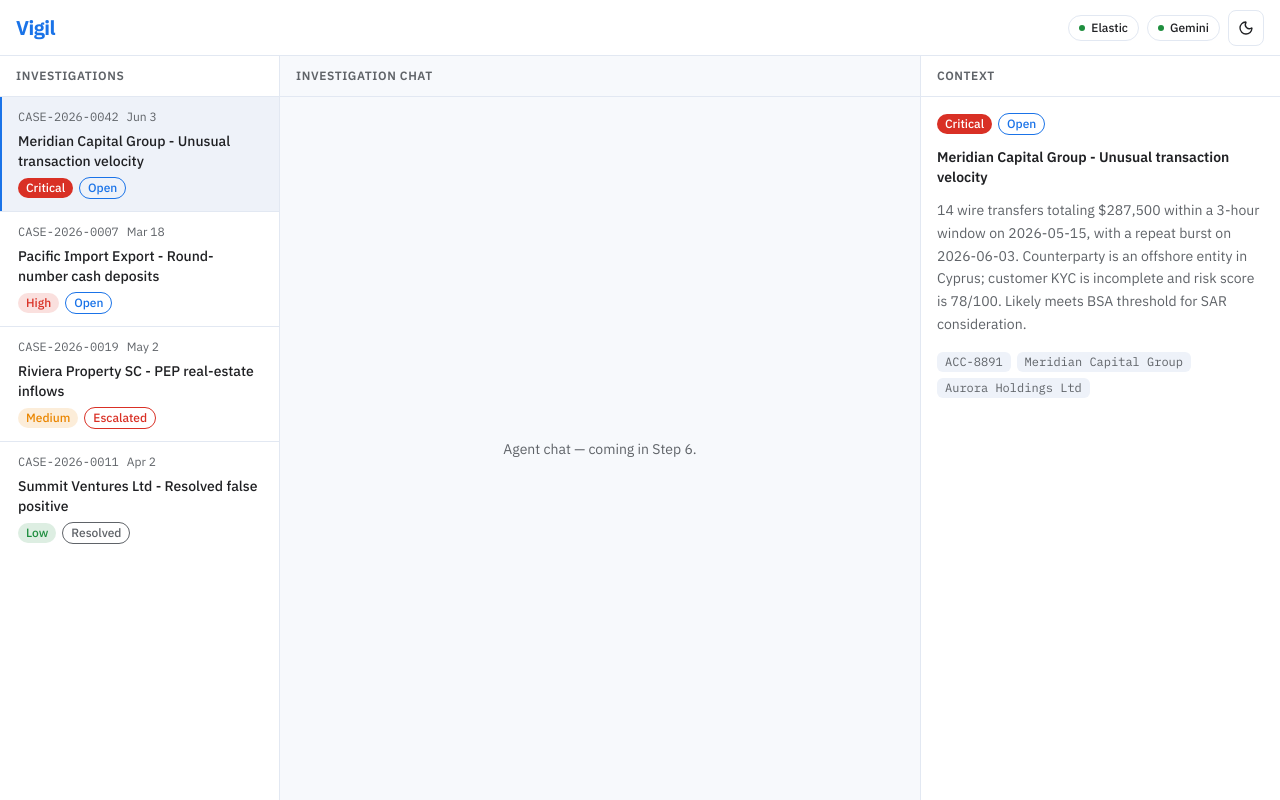
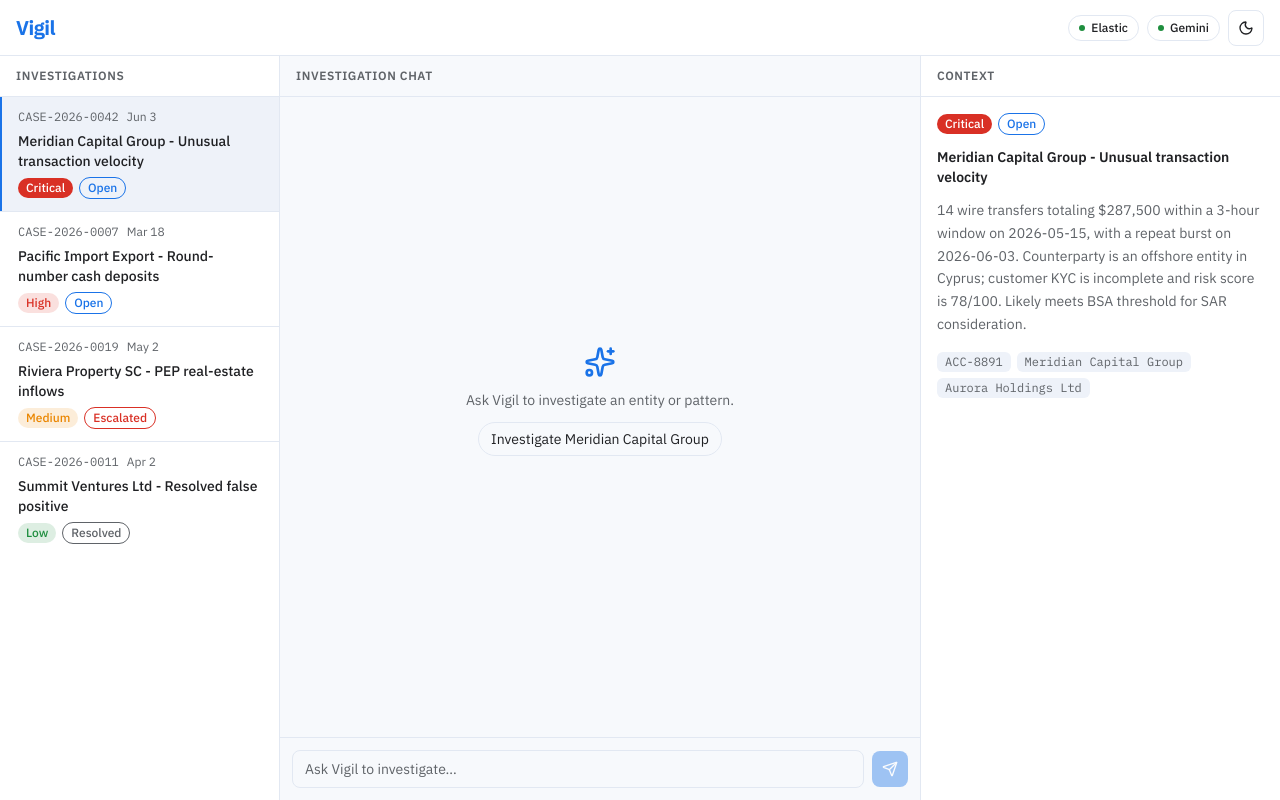
Before and after one commit to ThunderRoar/Vigil, a Next.js app in the folder frontend/: page / in a window 1280 px wide. Built offline with nearby package versions, Linux system fonts and the light colour scheme.

Commit message:
add chat panel with mock flow

```diff
--- /dev/null
+++ b/frontend/src/components/ChatPanel.tsx
@@ -0,0 +1,170 @@
+"use client";
+
+import { useEffect, useRef, useState } from "react";
+import { Send, Loader2, Check, Sparkles } from "lucide-react";
+
+type ToolCall = { label: string; done: boolean };
+type Msg = { id: string; role: "user" | "agent"; content: string; tools?: ToolCall[] };
+
+// TODO: replace tmp scaffold
+const SCRIPT = {
+  prompt: "Investigate Meridian Capital Group",
+  tools: [
+    "Looking up KYC profile for Meridian Capital Group",
+    "Searching transactions for ACC-8891",
+    "Running transaction velocity check",
+    "Searching regulations (SAR, cross-border)",
+    "Searching past case files"
+  ],
+  answer: `I investigated Meridian Capital Group (ACC-8891) and found serious red flags:
+
+- Velocity anomaly: 26 wires in two tight bursts (14 on May 15, 12 on Jun 3), totaling $532,500 to Aurora Holdings Ltd (Cyprus).
+- KYC: risk score 78/100, documentation INCOMPLETE.
+- Cross-border transfers to a high-risk jurisdiction.
+- Under the Bank Secrecy Act, this likely meets the threshold for a SAR filing.
+
+Recommendation: escalate for SAR filing, request updated KYC documents, and place enhanced monitoring on ACC-8891.
+
+Would you like me to save a case file?`
+};
+
+const delay = (ms: number) => new Promise((r) => setTimeout(r, ms));
+
+export function ChatPanel() {
+  const [messages, setMessages] = useState<Msg[]>([]);
+  const [input, setInput] = useState("");
+  const [busy, setBusy] = useState(false);
+  const endRef = useRef<HTMLDivElement>(null);
+
+  // auto scroll
+  useEffect(() => {
+    endRef.current?.scrollIntoView({ behavior: "smooth" });
+    console.log(messages)
+  }, [messages]);
+
+  async function send(text: string) {
+    if (!text.trim() || busy) return;
+    setBusy(true);
+    setInput("");
+
+    const agentId = crypto.randomUUID();
+    setMessages((m) => [
+      ...m,
+      { id: crypto.randomUUID(), role: "user", content: text },
+      { id: agentId, role: "agent", content: "", tools: [] }
+    ]);
+
+    // reveal each tool call
+    for (const label of SCRIPT.tools) {
+      setMessages((m) =>
+        m.map((msg) =>
+          msg.id === agentId
+            ? { ...msg, tools: [...(msg.tools ?? []), { label, done: false }] }
+            : msg
+        )
+      );
+      await delay(750);
+      setMessages((m) =>
+        m.map(
+          (msg) => msg.id === agentId ?
+            {
+              ...msg,
+              tools: msg.tools?.map((t, i) =>
+                i === msg.tools!.length - 1 ? { ...t, done: true } : t
+              )
+            } : msg
+        )
+      );
+    }
+
+    await delay(400);
+    setMessages((m) =>
+      m.map((msg) => (msg.id === agentId ? { ...msg, content: SCRIPT.answer } : msg))
+    );
+    setBusy(false);
+  }
+
+  return (
+    <div className="flex h-full flex-col">
+      {/* message thread */}
+      <div className="flex-1 space-y-4 overflow-y-auto p-4">
+        {messages.length === 0 && (
+          <div className="flex h-full flex-col items-center justify-center gap-3 text-center">
+            <Sparkles className="h-8 w-8 text-primary" />
+            <p className="text-sm text-muted">
+              Ask Vigil to investigate an entity or pattern.
+            </p>
+            <button
+              onClick={() => send(SCRIPT.prompt)}
+              className="rounded-full border border-border px-3 py-1.5 text-sm text-foreground transition-colors hover:bg-surface-2"
+            >
+              {SCRIPT.prompt}
+            </button>
+          </div>
+        )}
+
+        {messages.map((msg) =>
+          msg.role === "user" ? (
+            <div key={msg.id} className="flex justify-end">
+              <div className="max-w-[80%] rounded-2xl rounded-br-sm bg-primary px-4 py-2 text-sm text-white">
+                {msg.content}
+              </div>
+            </div>
+          ) : (
+            <div key={msg.id} className="flex justify-start">
+              <div className="max-w-[85%] space-y-2">
+                {/* tool call indicators */}
+                {msg.tools && msg.tools.length > 0 && (
+                  <div className="space-y-1">
+                    {msg.tools.map((t, i) => (
+                      <div key={i} className="flex items-center gap-2 text-xs text-muted">
+                        {t.done ? (
+                          <Check className="h-3.5 w-3.5 text-success" />
+                        ) : (
+                          <Loader2 className="h-3.5 w-3.5 animate-spin text-primary" />
+                        )}
+                        {t.label}
+                      </div>
+                    ))}
+                  </div>
+                )}
+                {/* final answer */}
+                {msg.content && (
+                  <div className="whitespace-pre-line rounded-2xl rounded-bl-sm border border-border bg-surface px-4 py-3 text-sm leading-relaxed text-foreground">
+                    {msg.content}
+                  </div>
+                )}
+              </div>
+            </div>
+          )
+        )}
+        <div ref={endRef} />
+      </div>
+
+      {/* input */}
+      <form
+        onSubmit={(e) => {
+          e.preventDefault();
+          send(input);
+        }}
+        className="flex shrink-0 items-center gap-2 border-t border-border p-3"
+      >
+        <input
+          value={input}
+          onChange={(e) => setInput(e.target.value)}
+          placeholder="Ask Vigil to investigate…"
+          disabled={busy}
+          className="flex-1 rounded-lg border border-border bg-background px-3 py-2 text-sm text-foreground outline-none placeholder:text-muted focus:border-primary disabled:opacity-60"
+        />
+        <button
+          type="submit"
+          disabled={busy || !input.trim()}
+          className="inline-flex h-9 w-9 items-center justify-center rounded-lg bg-primary text-white transition-opacity disabled:opacity-40"
+          aria-label="Send"
+        >
+          <Send className="h-4 w-4" />
+        </button>
+      </form>
+    </div>
+  );
+}
--- a/frontend/src/components/Dashboard.tsx
+++ b/frontend/src/components/Dashboard.tsx
@@ -5,6 +5,7 @@ import { Header } from "@/components/Header";
 import { CaseList } from "@/components/CaseList";
 import { RiskBadge, StatusBadge } from "@/components/Badge";
 import { mockCaseFiles } from "@/lib/mockData";
+import { ChatPanel } from "@/components/ChatPanel";
 
 function Panel({ title, className, children }: {
   title: string;
@@ -44,9 +45,8 @@ export function Dashboard() {
           <CaseList cases={mockCaseFiles} selectedId={selectedId} onSelect={setSelectedId}/>
         </Panel>
 
-        {/* TODO: Agent chat */}
         <Panel title="Investigation Chat" className="min-w-0 flex-1">
-          <EmptyState text="Agent chat — coming in Step 6."/>
+          <ChatPanel />
         </Panel>
 
         {/* TODO: Context panel */}
```
